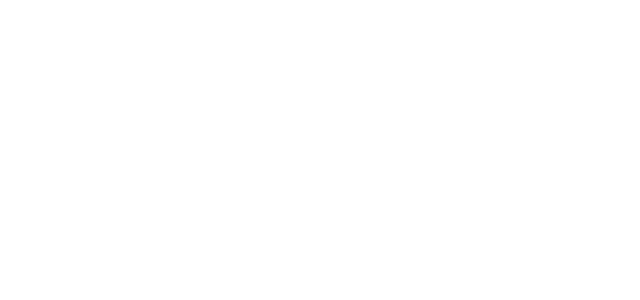
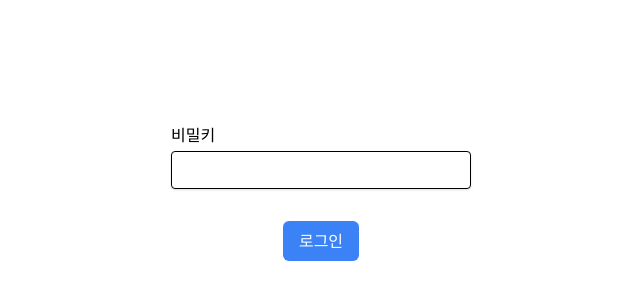
Before and after one commit to team-xquare/v1-project-secret-front, a React (Create React App) app: page /admin in a window 1280 px wide. Before the commit this address had no page. Shown: the part 208-508 px from the top of the page, without its empty margins (319-959 px from the left). Built offline with nearby package versions, Linux system fonts and the light colour scheme.

Commit message:
쿠키 로그인 추가

```diff
--- a/package.json
+++ b/package.json
@@ -9,6 +9,7 @@
     "@testing-library/user-event": "^13.5.0",
     "axios": "^1.6.0",
     "react": "^18.2.0",
+    "react-cookie": "^6.1.1",
     "react-dom": "^18.2.0",
     "react-router-dom": "^6.16.0",
     "react-scripts": "^5.0.1",
--- a/src/index.jsx
+++ b/src/index.jsx
@@ -7,6 +7,7 @@
 import { ProjectApprove } from './manage/ProjectApprove';
 import { ProjectList } from './manage/ProjectList';
 import reportWebVitals from './reportWebVitals';
+import Login from './manage/Login';
 
 const root = ReactDOM.createRoot(document.getElementById('root'));
 root.render(
@@ -17,6 +18,7 @@
         <Route path="/done" element={<Done/>}></Route>
         <Route path="/admin/approve" element={<ProjectApprove/>}></Route>
         <Route path="/admin/list" element={<ProjectList/>}></Route>
+        <Route path="/admin" element={<Login/>}></Route>
       </Routes>
     </BrowserRouter>
   </React.StrictMode>
--- /dev/null
+++ b/src/manage/Login.jsx
@@ -0,0 +1,32 @@
+import React, { useState } from 'react';
+import { setSecretCookie } from '../util/cookie';
+
+export const Login = () => {
+
+    const [secret, setSecret] = useState('');
+
+    return (
+      <div className="flex flex-col items-center justify-center h-screen bg-gray-200">
+          <label className="block mb-2 text-sm text-gray-700 w-[300px] ">
+            비밀키
+            <input
+                className={`w-full px-3 py-2 mt-1 text-sm leading-tight text-gray-700 border rounded shadow appearance-none focus:outline-none focus:shadow-outline`}
+                type="text"
+                value={secret}
+                onChange={(event) => setSecret(event.target.value)}
+            />
+          </label>
+
+          <a href='/admin/list' onClick={setSecretCookie(secret)}>
+            <button
+                className="w-full px-4 py-2 mt-6 text-white bg-blue-500 w-[300px] rounded-md hover:bg-blue-700 focus:outline-none focus:shadow-outline"
+                type="submit"
+            >
+                로그인
+            </button>
+          </a>
+      </div>
+    );
+  }
+
+  export default Login;
--- a/src/manage/ProjectApprove.jsx
+++ b/src/manage/ProjectApprove.jsx
@@ -1,6 +1,7 @@
 import React, { useState, useEffect } from 'react';
 import axios from 'axios';
 import { TableHeaderCell, TableDataCell, Checkbox } from './ProjectList';
+import { getSecretCookie, resetSecretCookie } from '../util/cookie';
 
 export const ProjectApprove = () => {
 
@@ -14,14 +15,11 @@
   const [fetchError, setFetchError] = useState('');
 
   useEffect(() => {
-    const currentURL = new URL(window.location.href);
-    const searchParams = currentURL.searchParams;
-    console.log(searchParams.get('secret'))
-    setSecret(searchParams.get('secret'))
+    setSecret(getSecretCookie())
   }, []);
 
   useEffect(() => {
-    const url = 'http://localhost:8080/project-secret-manager/project?secret=' + secret
+    const url = 'https://prod-server.xquare.app/project-secret-manager/project?secret=' + secret
     axios.get(url)
       .then((res) => {setData(res.data); setFetchError("")})
       .catch((err) => setFetchError("권한이 없습니다"));
@@ -33,7 +31,7 @@
     setProgress('승인중...')
 
     selected.forEach(async (it) => {
-      const url = 'http://localhost:8080/project-secret-manager/project/approve/' + it.id + '?secret=' + secret
+      const url = 'https://prod-server.xquare.app/project-secret-manager/project/approve/' + it.id + '?secret=' + secret
       await axios.post(url)
         .then((res) => {
           setProgressed([...progressed, it]);
@@ -59,7 +57,7 @@
 
     setProgress('삭제중...')
     setIsProgressing(true)
-      const url = 'http://localhost:8080/project-secret-manager/project/' + it.id + '?secret=' + secret
+      const url = 'https://prod-server.xquare.app/project-secret-manager/project/' + it.id + '?secret=' + secret
       await axios.delete(url)
         .then((res) => {
           setProgressed([...progressed, it]);
@@ -154,6 +152,9 @@
         </tbody>
       </table>
       {fetchError && <>{fetchError}</>}
+      <div onClick={() => resetSecretCookie()}>
+        로그아웃
+      </div>
     </div>
   );
 }
--- a/src/manage/ProjectList.jsx
+++ b/src/manage/ProjectList.jsx
@@ -1,5 +1,6 @@
 import React, { useState, useEffect } from 'react';
 import axios from 'axios';
+import { getSecretCookie, resetSecretCookie } from '../util/cookie';
 
 export const TableHeaderCell = ({ value }) => {
   return (
@@ -41,18 +42,17 @@
   const [fetchError, setFetchError] = useState('');
 
   useEffect(() => {
-    const currentURL = new URL(window.location.href);
-    const searchParams = currentURL.searchParams;
-    console.log(searchParams.get('secret'))
-    setSecret(searchParams.get('secret'))
+    setSecret(getSecretCookie())
   }, []);
 
   useEffect(() => {
-    const url = 'http://localhost:8080/project-secret-manager/project?secret=' + secret
+    const url = 'https://prod-server.xquare.app/project-secret-manager/project?secret=' + secret
     console.log(url)
     axios.get(url)
       .then((res) => {setData(res.data); setFetchError("")})
-      .catch((err) => setFetchError("권한이 없습니다"));
+      .catch((err) => {
+        if (data.length == 0) { setFetchError("권한이 없습니다")}
+      });
   }, [secret]);
 
   const regenerateProjectSecret = async () => {
@@ -61,8 +61,8 @@
     setProgress('발급중...')
 
     selected.forEach(async (it) => {
-      const url = 'http://localhost:8080/project-secret-manager/project/' + it.id + '/access-key?secret=' + secret
-      await axios.post(url)
+      const url = 'https://prod-server.xquare.app/project-secret-manager/project/' + it.id + '/access-key?secret=' + secret
+      await axios.patch(url)
         .then((res) => {
           setProgressed([...progressed, it]);
           if (progressed.length === selected.length) {
@@ -90,7 +90,7 @@
 
       setProgress('삭제중...')
       setIsProgressing(true)
-      const url = 'http://localhost:8080/project-secret-manager/project/' + it.id + '?secret=' + secret
+      const url = 'https://prod-server.xquare.app/project-secret-manager/project/' + it.id + '?secret=' + secret
       await axios.delete(url)
         .then((res) => {
           setProgressed([...progressed, it]);
@@ -194,6 +194,9 @@
         </tbody>
       </table>
       {fetchError && <>{fetchError}</>}
+      <div onClick={() => resetSecretCookie()}>
+        로그아웃
+      </div>
     </div>
   );
 }
--- a/src/request/Request.jsx
+++ b/src/request/Request.jsx
@@ -61,7 +61,7 @@
 
   async function checkProjectNameEnAvailability(value) {
     try {
-      await axios.post(`http://localhost:8080/project-secret-manager/project/duplicate?secret=xquare-helloworld&project-name=${value}`)
+      await axios.post(`https://prod-server.xquare.app/project-secret-manager/project/duplicate?secret=xquare-helloworld&project-name=${value}`)
         .then((res) => {
           if (res.data.duplicate) {
             projectNameEnInput.setError('이미 존재하는 프로젝트명입니다.')
@@ -112,7 +112,7 @@
       };
 
       // Axios 요청 보내기
-      axios.post('http://localhost:8080/project-secret-manager/project', dataToSubmit)
+      axios.post('https://prod-server.xquare.app/project-secret-manager/project', dataToSubmit)
         .then((res) => {console.log(res); window.location.href = '/done?projectname=' + projectNameKrInput.value;})
         .catch((err) => console.error(err));
     }
--- /dev/null
+++ b/src/util/cookie.jsx
@@ -0,0 +1,20 @@
+import { Cookies } from 'react-cookie';
+
+const cookies = new Cookies();
+const name = "secret"
+
+export const setSecretCookie = (value: string, options?: any) => {
+    console.log(value)
+ 	return cookies.set(name, value, {...options});
+}
+
+export const getSecretCookie = () => {
+  console.log("cookie : " + cookies.get(name))
+  return cookies.get(name);
+}
+
+export const resetSecretCookie = () => {
+    console.log("reset")
+    cookies.remove(name, {path : '/'},1000)
+    window.location.href = '/admin';
+};
```
Also changed, not shown: 14 other files (tests, documents, lock files or other folders).
